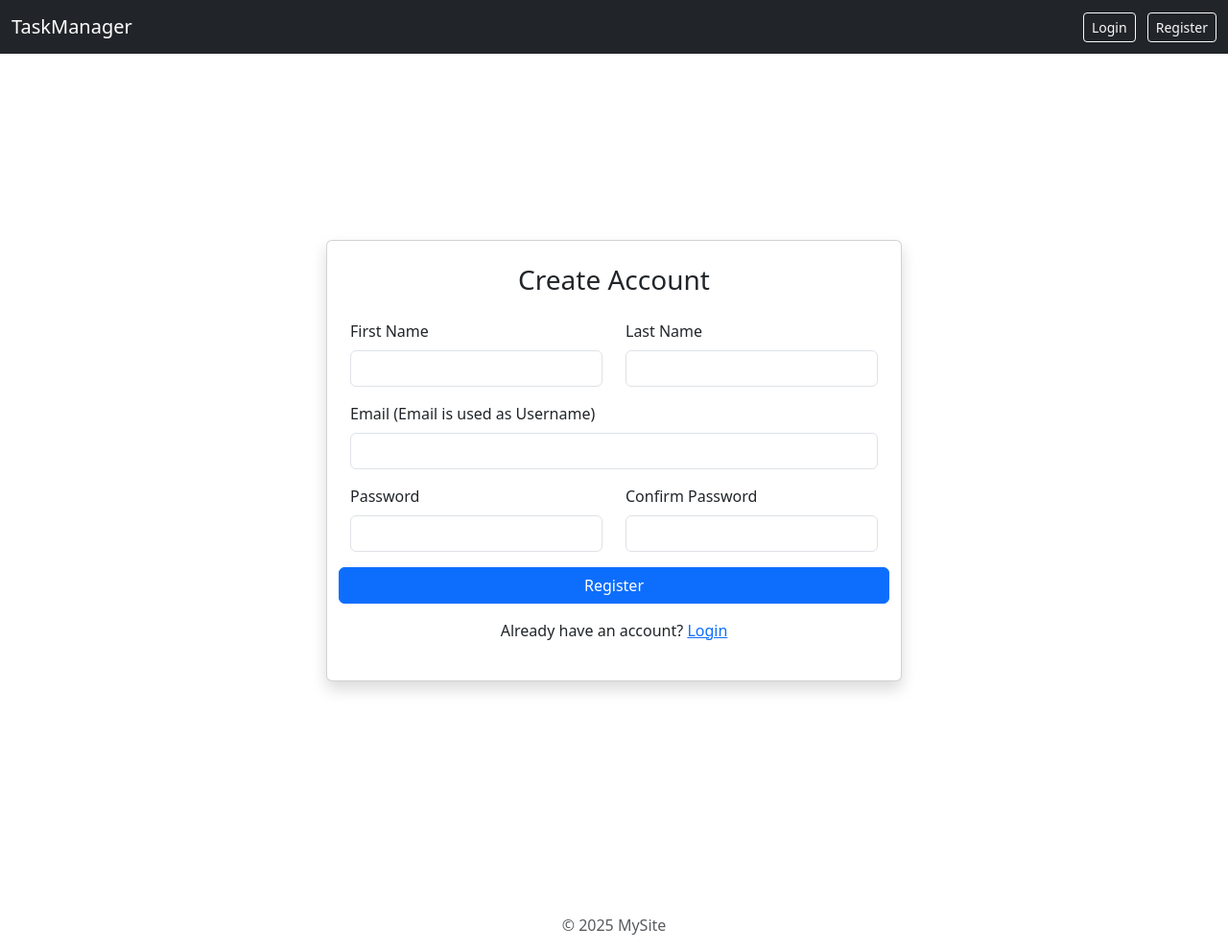
After one commit to arghadeeph/taskmanager-django, a Django app: template tasks/templates/register.html in a window 1280 px wide. The commit adds this page. Shown: the whole page at 96% size. Run offline with Django 4.2, Linux system fonts and the light colour scheme; the template is opened without the code that fills it, so the values that code supplies are empty.

Commit message:
login & registration

```diff
--- a/tasks/templates/login.html
+++ b/tasks/templates/login.html
@@ -42,7 +42,7 @@
             <button type="submit" class="btn btn-primary w-100">Sign In</button>
 
             <div class="text-center mt-3">
-                <p>Not a member? <a href="register">Register</a></p>
+                <p>Not a member? <a href="/register">Register</a></p>
             </div>
         </form>
     </div>
--- /dev/null
+++ b/tasks/templates/register.html
@@ -0,0 +1,61 @@
+{% extends 'base.html' %}
+{% block title %}Create Account{% endblock %}
+
+{% block content %}
+<div class="d-flex justify-content-center align-items-center vh-100">
+    <div class="card shadow p-4" style="min-width: 400px; max-width: 600px;">
+        <h3 class="text-center mb-4">Create Account</h3>
+
+        {% if messages %}
+            {% for message in messages %}
+                <div class="alert alert-{{ message.tags }} alert-dismissible fade show" role="alert">
+                    {{ message }}
+                    <button type="button" class="btn-close" data-bs-dismiss="alert" aria-label="Close"></button>
+                </div>
+            {% endfor %}
+        {% endif %}
+
+        <form method="post">
+            {% csrf_token %}
+
+            <div class="row">
+                <!-- First Name -->
+                <div class="mb-3 col-md-6">
+                    <label for="first_name" class="form-label">First Name</label>
+                    <input name="first_name" type="text" class="form-control" id="first_name" required>
+                </div>
+
+                <!-- Last Name -->
+                <div class="mb-3 col-md-6">
+                    <label for="last_name" class="form-label">Last Name</label>
+                    <input name="last_name" type="text" class="form-control" id="last_name" required>
+                </div>
+
+                <!-- Email -->
+                <div class="mb-3 col-md-12">
+                    <label for="email" class="form-label">Email (Email is used as Username)</label>
+                    <input name="email" type="email" class="form-control" id="email" required>
+                </div>
+
+                <!-- Password -->
+                <div class="mb-3 col-md-6">
+                    <label for="password" class="form-label">Password</label>
+                    <input name="password" type="password" class="form-control" id="password1" required>
+                </div>
+
+                <!-- Confirm Password -->
+                <div class="mb-3 col-md-6">
+                    <label for="confirm_password" class="form-label">Confirm Password</label>
+                    <input name="confirm_password" type="password" class="form-control" id="confirm_password" required>
+                </div>
+
+                <button type="submit" class="btn btn-primary w-100">Register</button>
+
+                <div class="text-center mt-3">
+                    <p>Already have an account? <a href="/login">Login</a></p>
+                </div>
+            </div>
+        </form>
+    </div>
+</div>
+{% endblock %}
--- a/templates/base.html
+++ b/templates/base.html
@@ -3,7 +3,7 @@
 <html lang="en">
 <head>
     <meta charset="UTF-8">
-    <title>{% block title %}My Project{% endblock %}</title>
+    <title>TaskManager - {% block title %}Home{% endblock %}</title>
 
     <!-- Bootstrap CDN -->
     <link href="https://cdn.jsdelivr.net/npm/bootstrap@5.3.0/dist/css/bootstrap.min.css" rel="stylesheet">
--- a/templates/includes/header.html
+++ b/templates/includes/header.html
@@ -4,7 +4,7 @@
     <a class="navbar-brand" href="{% url 'task-list' %}">TaskManager</a>
     <div class="ms-auto">
       {% if user.is_authenticated %}
-        <span class="text-light me-3">Hi, {{ user.username }}!</span>
+        <span class="text-light me-3">Hi, {{ user.first_name }} {{ user.last_name }}</span>
         <a href="{% url 'logout' %}" class="btn btn-outline-light btn-sm">Logout</a>
       {% else %}
         <a href="{% url 'login' %}" class="btn btn-outline-light btn-sm me-2">Login</a>
```
Also changed, not shown: taskmanager/settings.py (+8 -0 lines), tasks/views.py (+27 -1 lines).
